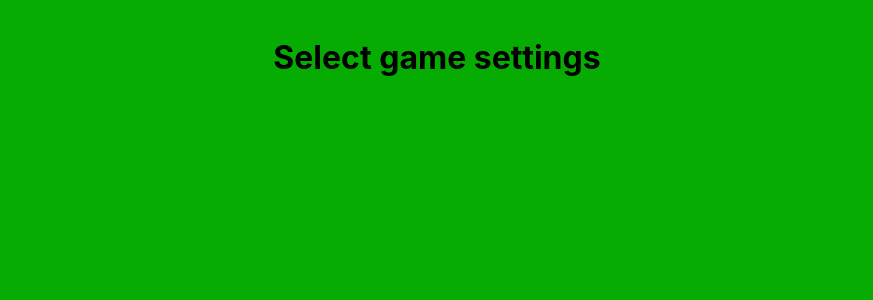
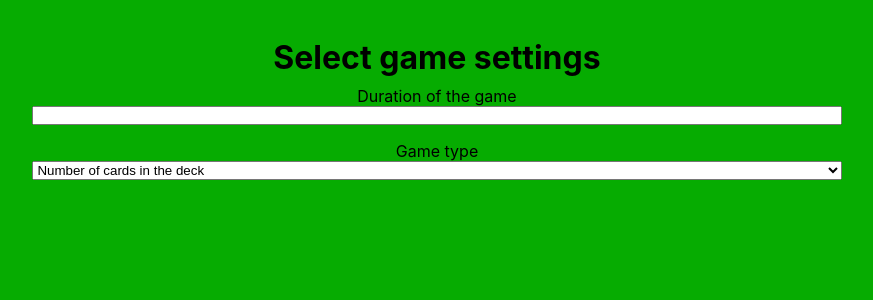
Before and after one commit to Andrew193/Fool, a React app: page / in a window 1280 px wide. Shown: the top 300 px of the page, without its empty margins (203-1076 px from the left). Built offline with nearby package versions, Linux system fonts and the light colour scheme.

Commit message:
Update scss/add html

```diff
--- /dev/null
+++ b/src/components/mainPage/MainPageSetSettings/index.jsx
@@ -0,0 +1,26 @@
+import s from "../index.module.scss"
+import Validator from "./validator"
+function Settings(props) {
+    const { isErrors, setIsErrors } = props;
+    return (
+        <form className={s.FormSet}>
+            <label htmlFor={"times"}>
+            <span>Duration of the game</span>
+                <input id={"times"} type={"number"} onBlur={(e)=>setIsErrors(Validator(e.target.value))}/>
+                {isErrors && <span className={s.Error}>Must be greater than 120</span>}
+            </label>
+            <label htmlFor={"Gtype"}>
+                <span>Game type</span>
+            <select name={"gameStyle"} id={"Gtype"} defaultValue={"default"}>
+                    <optgroup>
+                        <option disabled={true} value="default">Number of cards in the deck</option>
+                        <option value="52">52 cards</option>
+                        <option value="36">36 cards</option>
+                        <option value="32" >32 cards</option>
+                    </optgroup>
+                </select>
+            </label>
+        </form>
+    )
+}
+export default Settings
--- /dev/null
+++ b/src/components/mainPage/MainPageSetSettings/validator.js
@@ -0,0 +1,3 @@
+
+const Validator=(value)=>((value<120 || !value)?true:false)
+export default Validator;
--- a/src/components/mainPage/index.jsx
+++ b/src/components/mainPage/index.jsx
@@ -1,11 +1,15 @@
+import { useState } from "react";
 import s from "./index.module.scss"
+import Settings from "./MainPageSetSettings";
 
 
 
 function MainPageContainer() {
+    const [isErrors,setIsErrors]=useState(false)
     return(
         <main className={s.Container}>
             <h1>Select game settings</h1>
+            <Settings isErrors={isErrors} setIsErrors={setIsErrors}/>
         </main>
     )
 }
--- a/src/components/mainPage/index.module.scss
+++ b/src/components/mainPage/index.module.scss
@@ -3,3 +3,15 @@
     min-height: 100%;
     padding: 3% 10%;
 }
+.FormSet{
+    display: flex;
+    flex-direction: column;
+    padding: 0px 10%;
+    label{
+        display: flex;
+        justify-content: space-between;
+        flex-wrap: wrap;
+        flex-direction: column;
+        padding: 1% 5px;
+    }
+}
```
